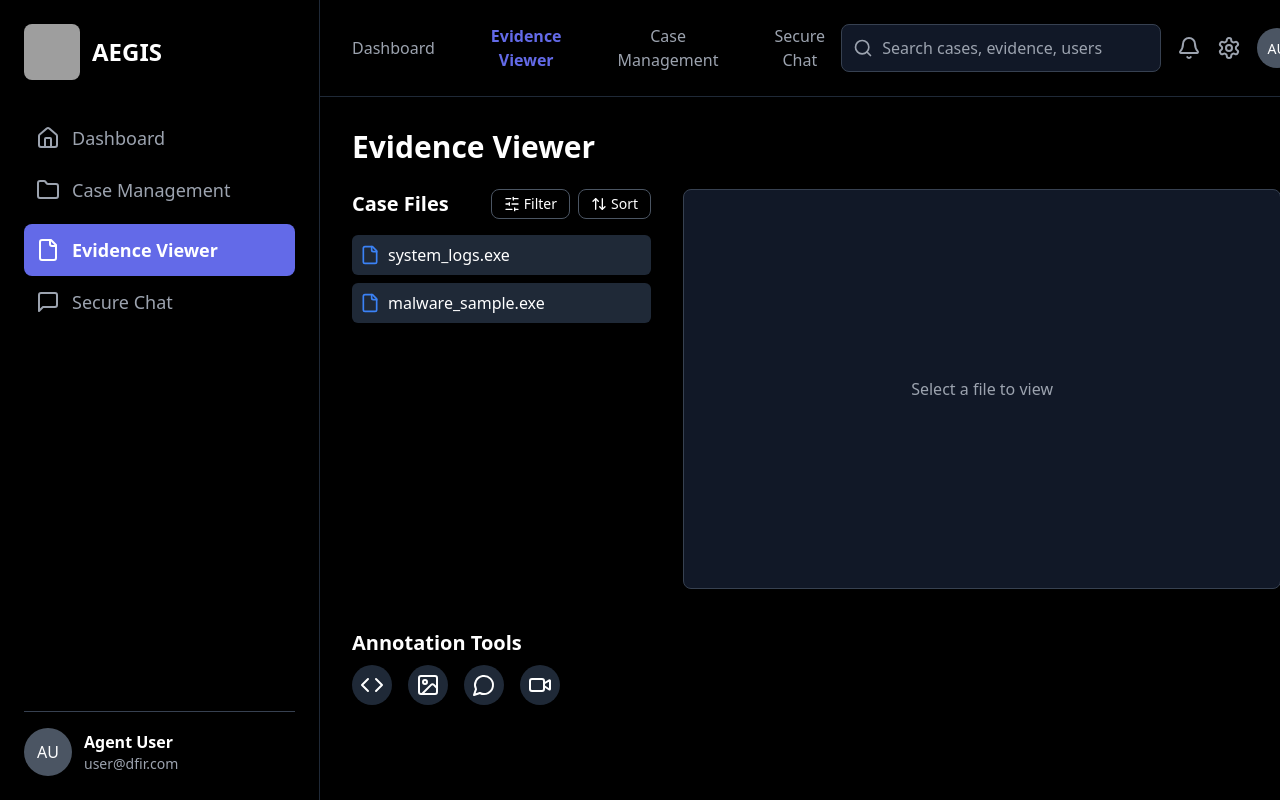
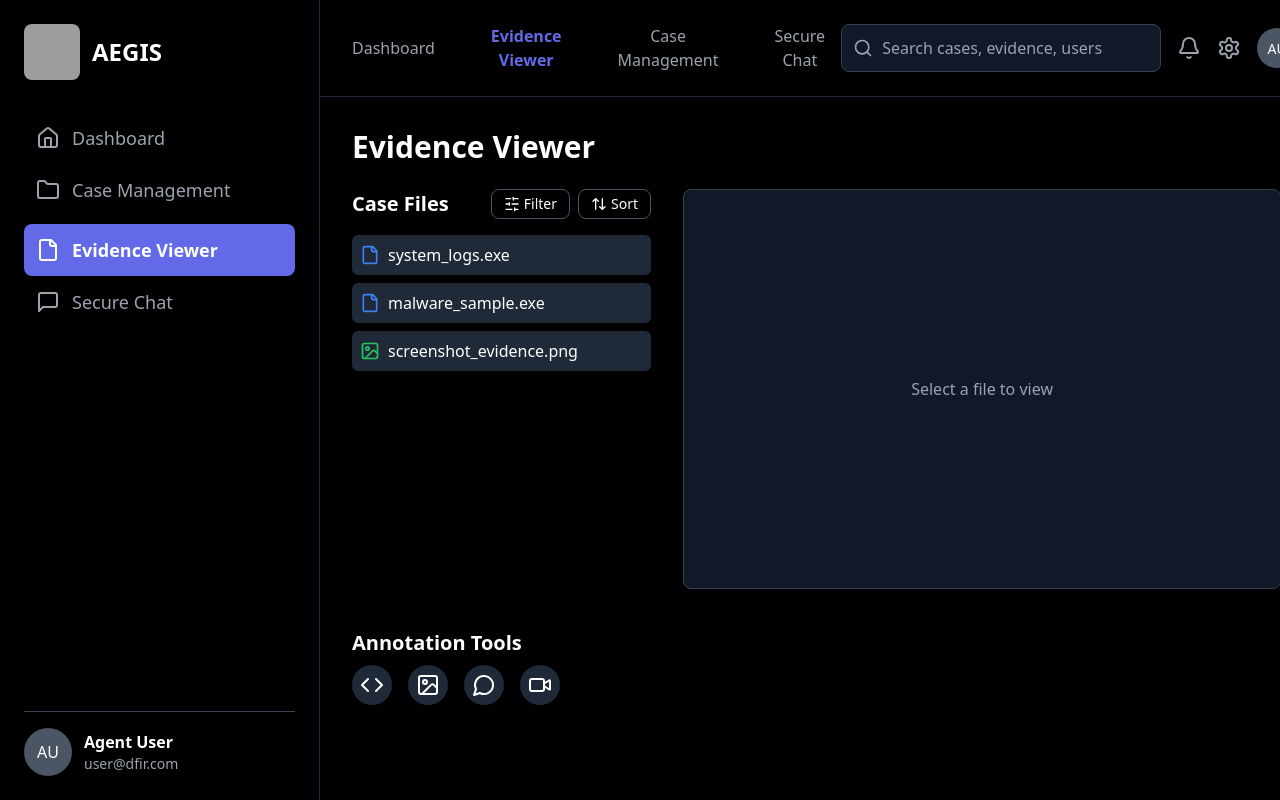
Before and after one commit to COS301-SE-2025/AEGIS, a React (Vite) app in the folder frontend/: page /evidence-viewer in a window 1280 px wide. Shown: the top 800 px of the page. Built offline with nearby package versions, Linux system fonts and the light colour scheme; grey boxes are pictures that could not be loaded.

Commit message:
UI: Modifications to UI JS

```diff
--- a/frontend/src/screens/CaseManagementPage/CaseManagementPage.tsx
+++ b/frontend/src/screens/CaseManagementPage/CaseManagementPage.tsx
@@ -17,32 +17,32 @@ export const CaseManagementPage = () => {
   // Timeline event data
   const timelineEvents = [
     {
-      date: "2023-10-25",
+      date: "2025-05-25",
       time: "23:30",
       description: "Initial Access via Phishing Email",
     },
     {
-      date: "2023-10-26",
+      date: "2025-05-26",
       time: "00:05",
       description: "Lateral Movement Attempt detected",
     },
     {
-      date: "2023-10-26",
+      date: "2025-05-26",
       time: "01:10",
       description: "System Compromise (Server B)",
     },
     {
-      date: "2023-10-26",
+      date: "2025-05-26",
       time: "02:45",
       description: "Data Staging Identified",
     },
     {
-      date: "2023-10-26",
+      date: "2025-05-26",
       time: "09:00",
       description: "Data Exfiltration Commenced",
     },
     {
-      date: "2023-10-26",
+      date: "2025-05-26",
       time: "09:00",
       description: "Case Initiated- Operation ShadowBroker",
     },
@@ -59,8 +59,8 @@ export const CaseManagementPage = () => {
 
   // Evidence data
   const evidenceItems = [
-    { name: "Malware Sample (Shadow.exe...)", id: 1 },
-    { name: "Network traffic (PCAP)", id: 2 },
+    { name: "System logs (Shadow.exe...)", id: 1 },
+    { name: "Malware Sample", id: 2 },
   ];
 
   return (
--- a/frontend/src/screens/EvidenceViewer/EvidenceViewer.tsx
+++ b/frontend/src/screens/EvidenceViewer/EvidenceViewer.tsx
@@ -1,4 +1,5 @@
 // src/pages/EvidenceViewer.tsx
+import { useState } from "react";
 import {
   Bell,
   File,
@@ -16,7 +17,45 @@ import {
 } from "lucide-react";
 import { Link } from "react-router-dom";
 
+// Define file structure
+interface FileItem {
+  id: string;
+  name: string;
+  type: 'executable' | 'log' | 'image' | 'document';
+  content?: string;
+  imageUrl?: string;
+}
+
 export const EvidenceViewer = () => {
+  // Sample files data
+  const files: FileItem[] = [
+    {
+      id: '1',
+      name: 'system_logs.exe',
+      type: 'executable',
+      content: 'This is a system executable file. Binary content cannot be displayed in text format.'
+    },
+    {
+      id: '2',
+      name: 'malware_sample.exe',
+      type: 'executable',
+      content: 'This is a malware sample file. Handle with extreme caution. Binary content cannot be displayed in text format.'
+    },
+    {
+      id: '3',
+      name: 'screenshot_evidence.png',
+      type: 'image',
+      content: 'Screenshot taken from suspect\'s computer showing suspicious activity.',
+      imageUrl: 'https://images.unsplash.com/photo-1516110833967-0b5716ca1387?w=800&h=600&fit=crop'
+    }
+  ];
+
+  const [selectedFile, setSelectedFile] = useState<FileItem | null>(null);
+
+  const handleFileClick = (file: FileItem) => {
+    setSelectedFile(file);
+  };
+
   return (
     <div className="min-h-screen bg-black text-white flex">
       {/* Sidebar */}
@@ -124,7 +163,7 @@ export const EvidenceViewer = () => {
           </div>
         </div>
 
-        {/* Evidence Viewer Placeholder */}
+        {/* Evidence Viewer Content */}
         <div className="p-8">
           <h1 className="text-3xl font-semibold mb-6">Evidence Viewer</h1>
 
@@ -145,20 +184,63 @@ export const EvidenceViewer = () => {
                 </div>
               </div>
               <div className="space-y-2">
-                <div className="flex items-center gap-2 p-2 bg-gray-800 rounded-md">
-                  <File className="w-5 h-5 text-blue-500" />
-                  <span>system_logs.exe</span>
-                </div>
-                <div className="flex items-center gap-2 p-2 bg-gray-800 rounded-md">
-                  <File className="w-5 h-5 text-blue-500" />
-                  <span>malware_sample.exe</span>
-                </div>
+                {files.map((file) => (
+                  <button
+                    key={file.id}
+                    onClick={() => handleFileClick(file)}
+                    className={`w-full flex items-center gap-2 p-2 rounded-md transition-colors cursor-pointer ${
+                      selectedFile?.id === file.id
+                        ? 'bg-[#636AE8] text-white'
+                        : 'bg-gray-800 hover:bg-gray-700'
+                    }`}
+                  >
+                    {file.type === 'image' ? (
+                      <ImageIcon className="w-5 h-5 text-green-500" />
+                    ) : (
+                      <File className="w-5 h-5 text-blue-500" />
+                    )}
+                    <span className="text-left">{file.name}</span>
+                  </button>
+                ))}
               </div>
             </div>
 
             {/* Viewer panel */}
-            <div className="w-2/3 h-[400px] border border-gray-700 rounded-lg flex items-center justify-center text-gray-400 bg-gray-900">
-              Select a file to view
+            <div className="w-2/3 h-[400px] border border-gray-700 rounded-lg bg-gray-900">
+              {selectedFile ? (
+                <div className="p-4 h-full flex flex-col">
+                  <div className="border-b border-gray-700 pb-2 mb-4">
+                    <h3 className="text-lg font-semibold text-white">{selectedFile.name}</h3>
+                    <p className="text-sm text-gray-400 capitalize">{selectedFile.type} file</p>
+                  </div>
+                  <div className="flex-1 overflow-auto">
+                    {selectedFile.type === 'image' && selectedFile.imageUrl ? (
+                      <div className="space-y-4">
+                        <div className="flex justify-center">
+                          <img
+                            src={selectedFile.imageUrl}
+                            alt={selectedFile.name}
+                            className="max-w-full max-h-64 object-contain rounded-lg border border-gray-600"
+                          />
+                        </div>
+                        {selectedFile.content && (
+                          <div className="text-gray-300 text-sm">
+                            <strong>Description:</strong> {selectedFile.content}
+                          </div>
+                        )}
+                      </div>
+                    ) : (
+                      <div className="text-gray-300 whitespace-pre-wrap">
+                        {selectedFile.content}
+                      </div>
+                    )}
+                  </div>
+                </div>
+              ) : (
+                <div className="h-full flex items-center justify-center text-gray-400">
+                  Select a file to view
+                </div>
+              )}
             </div>
           </div>
 
--- a/frontend/src/screens/RegistrationPage/RegistrationPage.tsx
+++ b/frontend/src/screens/RegistrationPage/RegistrationPage.tsx
@@ -11,10 +11,10 @@ import { Label } from "../../components/ui/label";
 import { Link } from "react-router-dom";
 // @ts-ignore
 
-import useRegisterForm from "./register";
+import useRegistrationForm from "./register";
 
 export const RegistrationPage = (): JSX.Element => {
-const { formData, errors, handleChange, handleSubmit } = useRegisterForm();
+const { formData, errors, handleChange, handleSubmit } = useRegistrationForm();
 
   return (
     <div className="relative min-h-screen w-full overflow-hidden">
```
